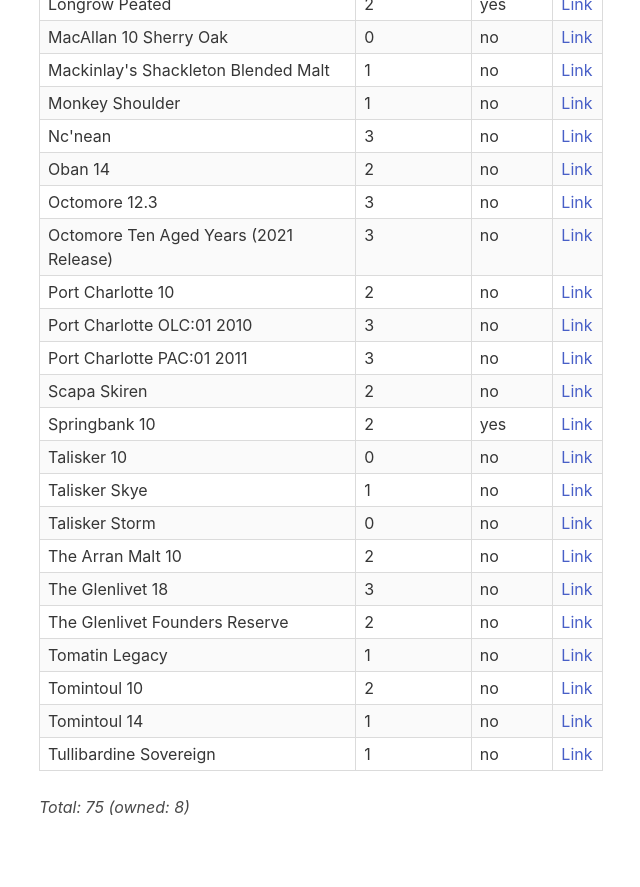
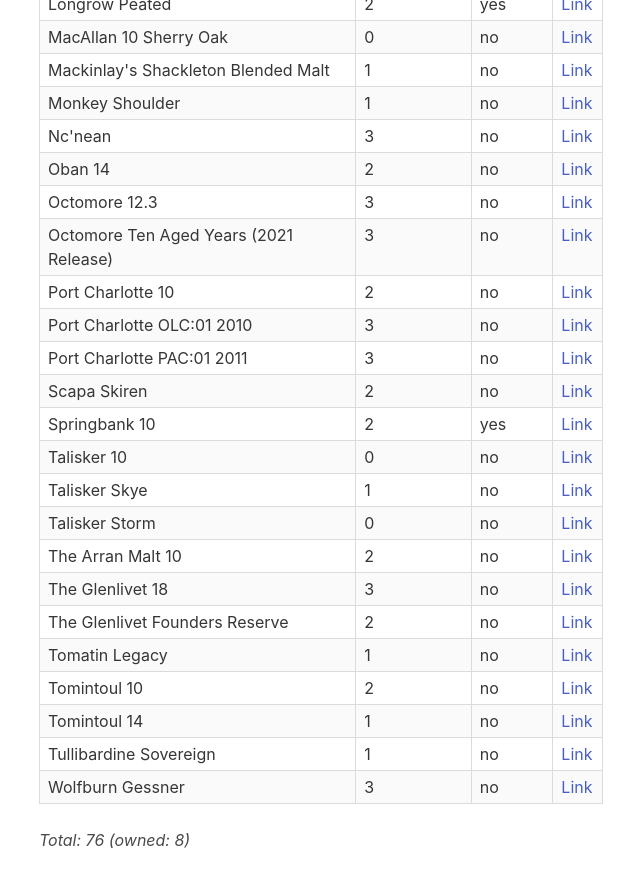
Before and after one commit to grega/whisky, a Jekyll site: the page built from scottish.html, in a window 1280 px wide and 900 px high, scrolled down 2215 px. Shown: the top 887 px of the window, without its empty margins (25-665 px from the left). Built offline with Jekyll 4.4.1, drawn with Linux system fonts in a browser that asks for light colours; nearby versions of some CDN libraries.

Commit message:
Update tried.yml

```diff
--- a/_data/scottish/tried.yml
+++ b/_data/scottish/tried.yml
@@ -230,3 +230,6 @@
 
 - name: Mackinlay's Shackleton Blended Malt
   rating: 1
+
+- name: Wolfburn Gessner
+  rating: 3
```
